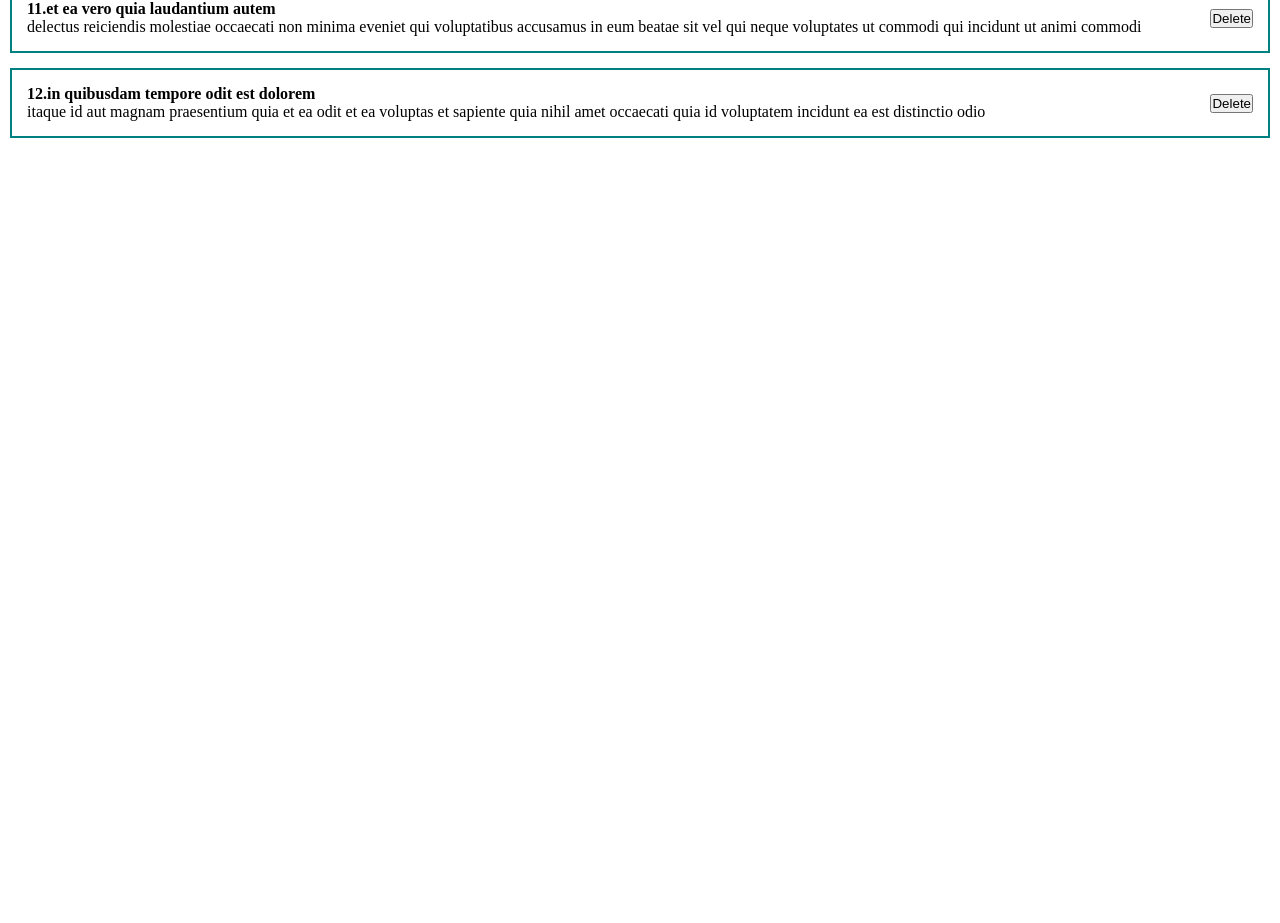
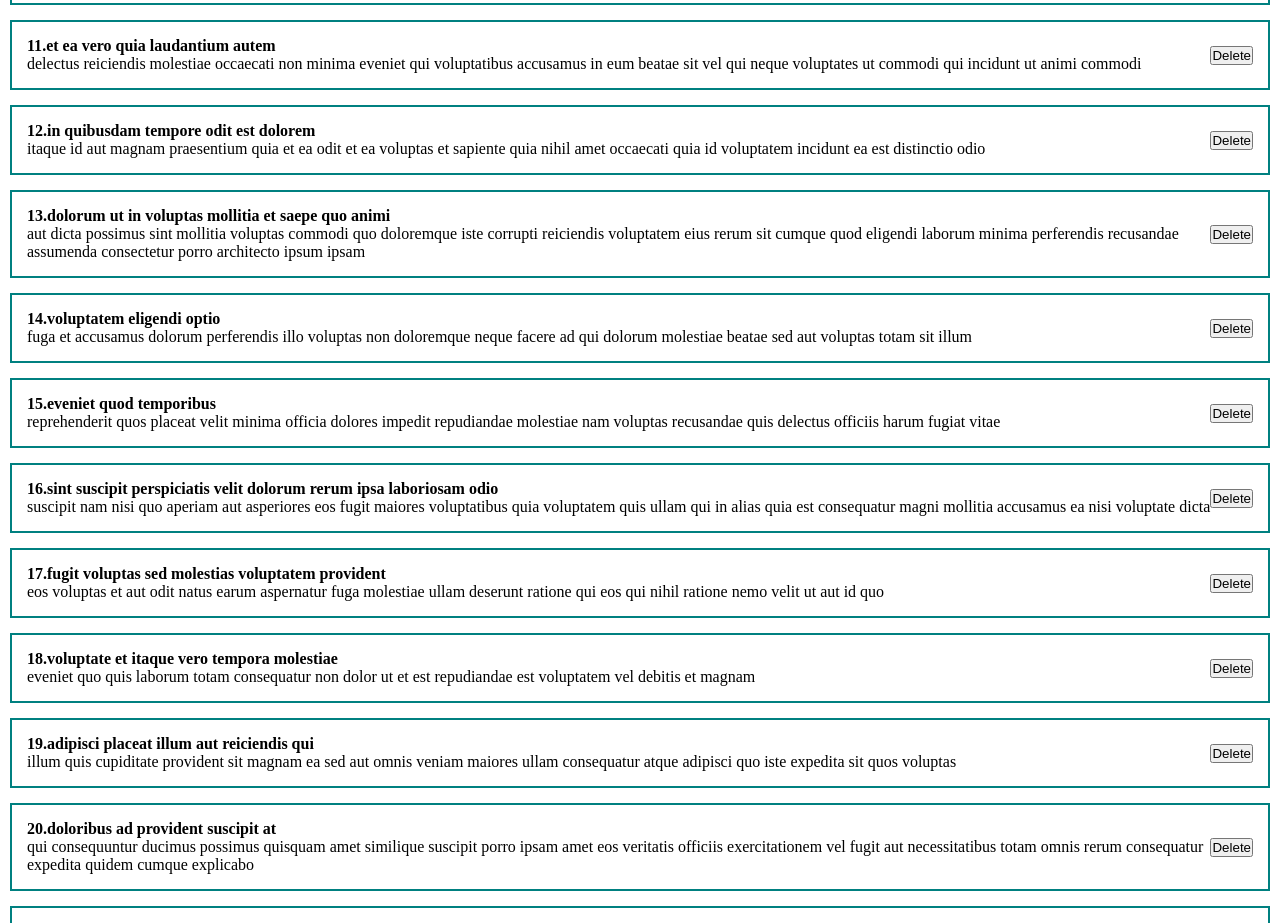
Before and after one commit to Melkfree/React-tutorial, a React (Create React App) app: page / in a window 1280 px wide. Shown: the part 936-1859 px from the top of the page. Before the commit the page ends 1074 px from the top, so only its background shows below. Built offline with nearby package versions, Linux system fonts and the light colour scheme.

Commit message:
PostItem with Api

```diff
--- a/src/App.js
+++ b/src/App.js
@@ -2,11 +2,11 @@
 import Counter from "./Components/Counter";
 import ClassCounter from "./Components/ClassCounter";
 import PostItem from "./Components/PostItem";
+import PostsList from "./Components/PostsList";
 import './styles/App.css';
 
 function App() {
-  const [posts, setPosts] = useState(
-    [
+  const [posts, setPosts] = useState([
     {
       "userId": 1,
       "id": 1,
@@ -78,17 +78,168 @@
       "id": 12,
       "title": "in quibusdam tempore odit est dolorem",
       "body": "itaque id aut magnam\npraesentium quia et ea odit et ea voluptas et\nsapiente quia nihil amet occaecati quia id voluptatem\nincidunt ea est distinctio odio"
+    },
+    {
+      "userId": 2,
+      "id": 13,
+      "title": "dolorum ut in voluptas mollitia et saepe quo animi",
+      "body": "aut dicta possimus sint mollitia voluptas commodi quo doloremque\niste corrupti reiciendis voluptatem eius rerum\nsit cumque quod eligendi laborum minima\nperferendis recusandae assumenda consectetur porro architecto ipsum ipsam"
+    },
+    {
+      "userId": 2,
+      "id": 14,
+      "title": "voluptatem eligendi optio",
+      "body": "fuga et accusamus dolorum perferendis illo voluptas\nnon doloremque neque facere\nad qui dolorum molestiae beatae\nsed aut voluptas totam sit illum"
+    },
+    {
+      "userId": 2,
+      "id": 15,
+      "title": "eveniet quod temporibus",
+      "body": "reprehenderit quos placeat\nvelit minima officia dolores impedit repudiandae molestiae nam\nvoluptas recusandae quis delectus\nofficiis harum fugiat vitae"
+    },
+    {
+      "userId": 2,
+      "id": 16,
+      "title": "sint suscipit perspiciatis velit dolorum rerum ipsa laboriosam odio",
+      "body": "suscipit nam nisi quo aperiam aut\nasperiores eos fugit maiores voluptatibus quia\nvoluptatem quis ullam qui in alias quia est\nconsequatur magni mollitia accusamus ea nisi voluptate dicta"
+    },
+    {
+      "userId": 2,
+      "id": 17,
+      "title": "fugit voluptas sed molestias voluptatem provident",
+      "body": "eos voluptas et aut odit natus earum\naspernatur fuga molestiae ullam\ndeserunt ratione qui eos\nqui nihil ratione nemo velit ut aut id quo"
+    },
+    {
+      "userId": 2,
+      "id": 18,
+      "title": "voluptate et itaque vero tempora molestiae",
+      "body": "eveniet quo quis\nlaborum totam consequatur non dolor\nut et est repudiandae\nest voluptatem vel debitis et magnam"
+    },
+    {
+      "userId": 2,
+      "id": 19,
+      "title": "adipisci placeat illum aut reiciendis qui",
+      "body": "illum quis cupiditate provident sit magnam\nea sed aut omnis\nveniam maiores ullam consequatur atque\nadipisci quo iste expedita sit quos voluptas"
+    },
+    {
+      "userId": 2,
+      "id": 20,
+      "title": "doloribus ad provident suscipit at",
+      "body": "qui consequuntur ducimus possimus quisquam amet similique\nsuscipit porro ipsam amet\neos veritatis officiis exercitationem vel fugit aut necessitatibus totam\nomnis rerum consequatur expedita quidem cumque explicabo"
+    },
+    {
+      "userId": 3,
+      "id": 21,
+      "title": "asperiores ea ipsam voluptatibus modi minima quia sint",
+      "body": "repellat aliquid praesentium dolorem quo\nsed totam minus non itaque\nnihil labore molestiae sunt dolor eveniet hic recusandae veniam\ntempora et tenetur expedita sunt"
+    },
+    {
+      "userId": 3,
+      "id": 22,
+      "title": "dolor sint quo a velit explicabo quia nam",
+      "body": "eos qui et ipsum ipsam suscipit aut\nsed omnis non odio\nexpedita earum mollitia molestiae aut atque rem suscipit\nnam impedit esse"
+    },
+    {
+      "userId": 3,
+      "id": 23,
+      "title": "maxime id vitae nihil numquam",
+      "body": "veritatis unde neque eligendi\nquae quod architecto quo neque vitae\nest illo sit tempora doloremque fugit quod\net et vel beatae sequi ullam sed tenetur perspiciatis"
+    },
+    {
+      "userId": 3,
+      "id": 24,
+      "title": "autem hic labore sunt dolores incidunt",
+      "body": "enim et ex nulla\nomnis voluptas quia qui\nvoluptatem consequatur numquam aliquam sunt\ntotam recusandae id dignissimos aut sed asperiores deserunt"
+    },
+    {
+      "userId": 3,
+      "id": 25,
+      "title": "rem alias distinctio quo quis",
+      "body": "ullam consequatur ut\nomnis quis sit vel consequuntur\nipsa eligendi ipsum molestiae et omnis error nostrum\nmolestiae illo tempore quia et distinctio"
+    },
+    {
+      "userId": 3,
+      "id": 26,
+      "title": "est et quae odit qui non",
+      "body": "similique esse doloribus nihil accusamus\nomnis dolorem fuga consequuntur reprehenderit fugit recusandae temporibus\nperspiciatis cum ut laudantium\nomnis aut molestiae vel vero"
+    },
+    {
+      "userId": 3,
+      "id": 27,
+      "title": "quasi id et eos tenetur aut quo autem",
+      "body": "eum sed dolores ipsam sint possimus debitis occaecati\ndebitis qui qui et\nut placeat enim earum aut odit facilis\nconsequatur suscipit necessitatibus rerum sed inventore temporibus consequatur"
+    },
+    {
+      "userId": 3,
+      "id": 28,
+      "title": "delectus ullam et corporis nulla voluptas sequi",
+      "body": "non et quaerat ex quae ad maiores\nmaiores recusandae totam aut blanditiis mollitia quas illo\nut voluptatibus voluptatem\nsimilique nostrum eum"
+    },
+    {
+      "userId": 3,
+      "id": 29,
+      "title": "iusto eius quod necessitatibus culpa ea",
+      "body": "odit magnam ut saepe sed non qui\ntempora atque nihil\naccusamus illum doloribus illo dolor\neligendi repudiandae odit magni similique sed cum maiores"
+    },
+    {
+      "userId": 3,
+      "id": 30,
+      "title": "a quo magni similique perferendis",
+      "body": "alias dolor cumque\nimpedit blanditiis non eveniet odio maxime\nblanditiis amet eius quis tempora quia autem rem\na provident perspiciatis quia"
+    },
+    {
+      "userId": 4,
+      "id": 31,
+      "title": "ullam ut quidem id aut vel consequuntur",
+      "body": "debitis eius sed quibusdam non quis consectetur vitae\nimpedit ut qui consequatur sed aut in\nquidem sit nostrum et maiores adipisci atque\nquaerat voluptatem adipisci repudiandae"
+    },
+    {
+      "userId": 4,
+      "id": 32,
+      "title": "doloremque illum aliquid sunt",
+      "body": "deserunt eos nobis asperiores et hic\nest debitis repellat molestiae optio\nnihil ratione ut eos beatae quibusdam distinctio maiores\nearum voluptates et aut adipisci ea maiores voluptas maxime"
+    },
+    {
+      "userId": 4,
+      "id": 33,
+      "title": "qui explicabo molestiae dolorem",
+      "body": "rerum ut et numquam laborum odit est sit\nid qui sint in\nquasi tenetur tempore aperiam et quaerat qui in\nrerum officiis sequi cumque quod"
+    },
+    {
+      "userId": 4,
+      "id": 34,
+      "title": "magnam ut rerum iure",
+      "body": "ea velit perferendis earum ut voluptatem voluptate itaque iusto\ntotam pariatur in\nnemo voluptatem voluptatem autem magni tempora minima in\nest distinctio qui assumenda accusamus dignissimos officia nesciunt nobis"
+    },
+    {
+      "userId": 4,
+      "id": 35,
+      "title": "id nihil consequatur molestias animi provident",
+      "body": "nisi error delectus possimus ut eligendi vitae\nplaceat eos harum cupiditate facilis reprehenderit voluptatem beatae\nmodi ducimus quo illum voluptas eligendi\net nobis quia fugit"
+    },
+    {
+      "userId": 4,
+      "id": 36,
+      "title": "fuga nam accusamus voluptas reiciendis itaque",
+      "body": "ad mollitia et omnis minus architecto odit\nvoluptas doloremque maxime aut non ipsa qui alias veniam\nblanditiis culpa aut quia nihil cumque facere et occaecati\nqui aspernatur quia eaque ut aperiam inventore"
+    },
+    {
+      "userId": 4,
+      "id": 37,
+      "title": "provident vel ut sit ratione est",
+      "body": "debitis et eaque non officia sed nesciunt pariatur vel\nvoluptatem iste vero et ea\nnumquam aut expedita ipsum nulla in\nvoluptates omnis consequatur aut enim officiis in quam qui"
+    },
+    {
+      "userId": 4,
+      "id": 38,
+      "title": "explicabo et eos deleniti nostrum ab id repellendus",
+      "body": "animi esse sit aut sit nesciunt assumenda eum voluptas\nquia voluptatibus provident quia necessitatibus ea\nrerum repudiandae quia voluptatem delectus fugit aut id quia\nratione optio eos iusto veniam iure"
     }
-    ]
-  )
+  ])
 
   return (
     <div className="App">
-      {posts.map(post =>
-        <PostItem post={post} />
-      )}
-
-
+      <PostsList posts={posts}/>
     </div>
   );
 }
--- /dev/null
+++ b/src/Components/PostsList.jsx
@@ -0,0 +1,15 @@
+import React from "react";
+import PostItem from "./PostItem";
+
+const PostsList = ({posts}) => {
+    return(
+        <div>
+            <h1 style={{textAlign:'center'}} >Posts list</h1>
+            {posts.map((post) =>
+                <PostItem post={post} key={post.id}/>
+            )}
+        </div>
+    );
+};
+
+export default PostsList;
```
Lines whose indentation alone changed are shown as unchanged.
